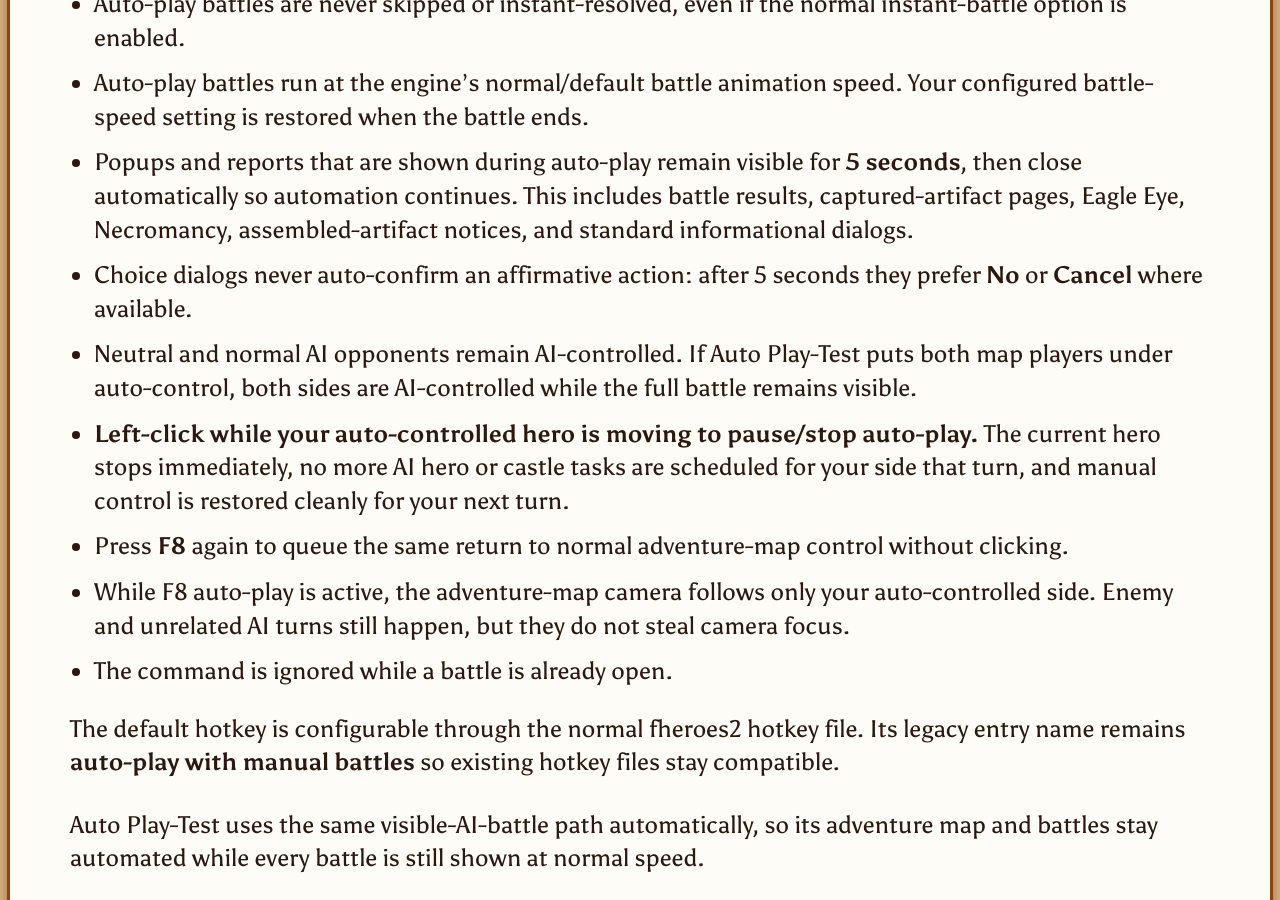
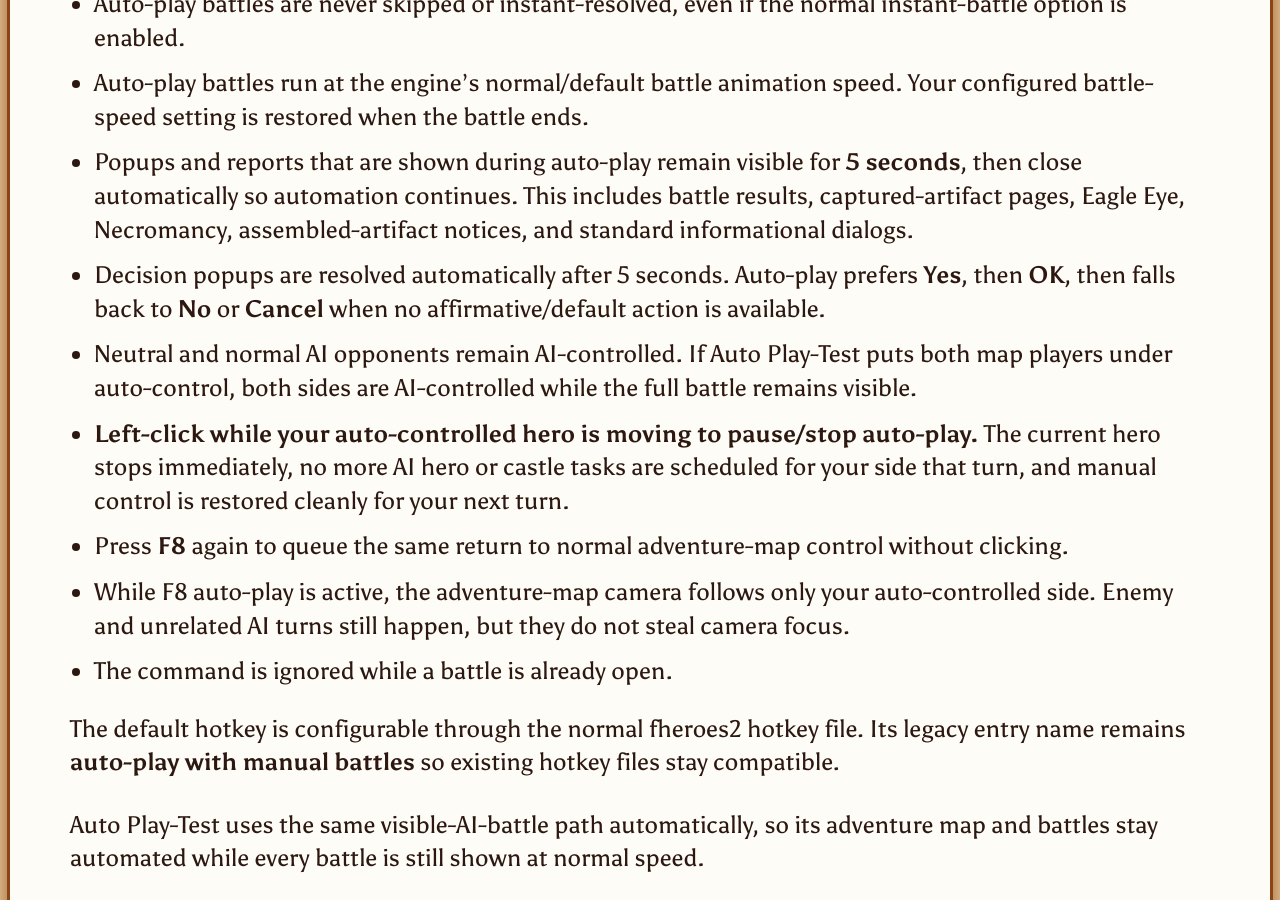
Before and after one commit to MattKoRn/fheroes2, a Jekyll site: the page built from docs/AUTO_PLAY_MANUAL_BATTLES_CHEAT.md, in a window 1280 px wide and 900 px high, scrolled down 859 px. Built offline with Jekyll 4.4.1, drawn with Linux system fonts in a browser that asks for light colours; our own code applies the rules of GitHub Pages for plain Markdown files.

Commit message:
Document auto-play popup decisions

```diff
--- a/docs/AUTO_PLAY_MANUAL_BATTLES_CHEAT.md
+++ b/docs/AUTO_PLAY_MANUAL_BATTLES_CHEAT.md
@@ -12,7 +12,7 @@ While an adventure map is active, press **F8**.
 - Auto-play battles are never skipped or instant-resolved, even if the normal instant-battle option is enabled.
 - Auto-play battles run at the engine's normal/default battle animation speed. Your configured battle-speed setting is restored when the battle ends.
 - Popups and reports that are shown during auto-play remain visible for **5 seconds**, then close automatically so automation continues. This includes battle results, captured-artifact pages, Eagle Eye, Necromancy, assembled-artifact notices, and standard informational dialogs.
-- Choice dialogs never auto-confirm an affirmative action: after 5 seconds they prefer **No** or **Cancel** where available.
+- Decision popups are resolved automatically after 5 seconds. Auto-play prefers **Yes**, then **OK**, then falls back to **No** or **Cancel** when no affirmative/default action is available.
 - Neutral and normal AI opponents remain AI-controlled. If Auto Play-Test puts both map players under auto-control, both sides are AI-controlled while the full battle remains visible.
 - **Left-click while your auto-controlled hero is moving to pause/stop auto-play.** The current hero stops immediately, no more AI hero or castle tasks are scheduled for your side that turn, and manual control is restored cleanly for your next turn.
 - Press **F8** again to queue the same return to normal adventure-map control without clicking.
```
